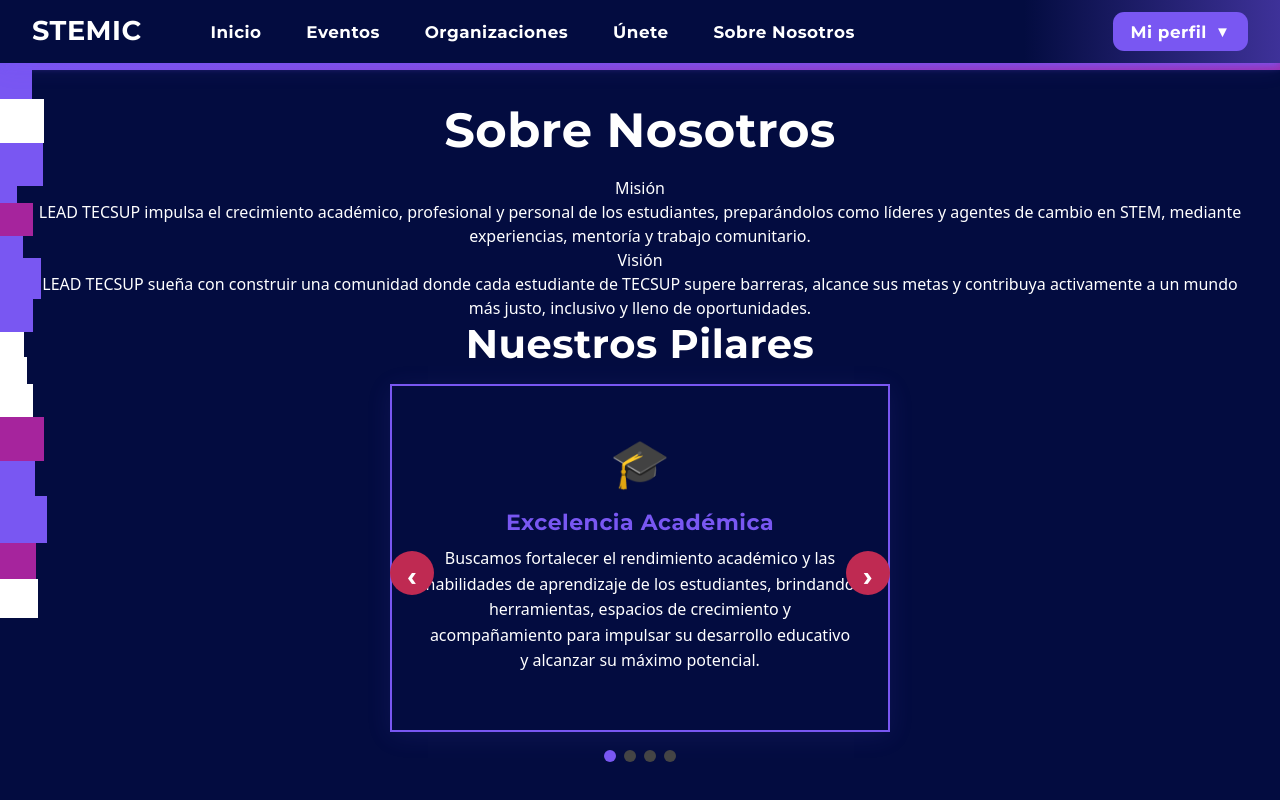
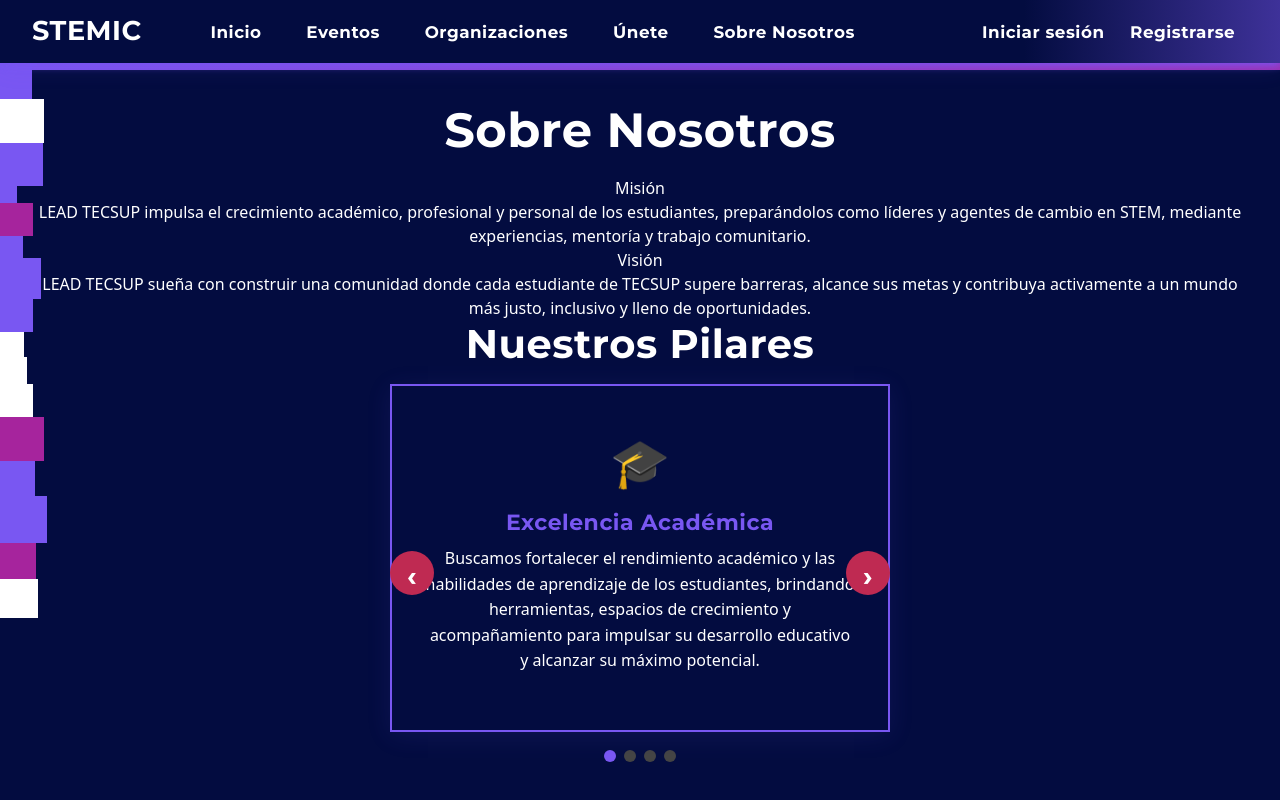
Before and after one commit to RageJohan/Proyecto_de_Tesis_C24_G34_Stemic_Frontend, a React (Vite) app: page /about-us in a window 1280 px wide. Shown: the top 800 px of the page. Built offline with nearby package versions, Linux system fonts and the light colour scheme; no server answers.

Commit message:
Change Header and Routes

```diff
--- a/src/components/Header.jsx
+++ b/src/components/Header.jsx
@@ -1,5 +1,6 @@
 import React, { useState, useEffect } from "react";
 import { useNavigate } from "react-router-dom";
+import { useAuth } from "../context/AuthContext";
 import "../styles/Header.css";
 
 function useIsMobile(breakpoint = 900) {
@@ -17,6 +18,7 @@
   const [navOpen, setNavOpen] = useState(false);
   const navigate = useNavigate();
   const isMobile = useIsMobile();
+  const { logout, isAuthenticated } = useAuth();
 
   const handleNav = (view) => {
     setNavOpen(false);
@@ -55,6 +57,8 @@
         )}
       </div>
       <div className="header-profile">
+        {isAuthenticated ? (
+          <>
             <button className="header-profile-btn" onClick={() => setProfileOpen(v => !v)}>
               Mi perfil <span className="header-profile-caret">▼</span>
             </button>
@@ -62,8 +66,27 @@
               <div className="header-profile-dropdown">
                 <button className="header-profile-item" onClick={() => navigate('/participations')}>Participaciones</button>
                 <button className="header-profile-item" onClick={onProfileUpdate}>Actualizar mi perfil</button>
-            <button className="header-profile-item" onClick={onLogout}>Cerrar sesión</button>
+                <button
+                  className="header-profile-item"
+                  onClick={async () => {
+                    if (onLogout) {
+                      await onLogout();
+                    } else {
+                      logout();
+                      navigate("/login");
+                    }
+                  }}
+                >
+                  Cerrar sesión
+                </button>
               </div>
+            )}
+          </>
+        ) : (
+          <>
+            <button className="header-link" onClick={() => navigate('/login')}>Iniciar sesión</button>
+            <button className="header-link" onClick={() => navigate('/register')}>Registrarse</button>
+          </>
         )}
       </div>
     </header>
--- a/src/routes/AppRouter.jsx
+++ b/src/routes/AppRouter.jsx
@@ -25,15 +25,15 @@
         path="/dashboard"
         element={isAuthenticated ? <Dashboard /> : <Navigate to="/login" replace />}
       />
+      <Route path="/about-us" element={<AboutUs />} />
+      <Route path="/join-us" element={<JoinUs />} />
+      <Route path="/events" element={<Events />} />
+      <Route path="/participations" element={<Participations />} />
       <Route
         path="/"
-        element={<Navigate to={isAuthenticated ? "/dashboard" : "/login"} replace />}
+        element={<Navigate to={isAuthenticated ? "/dashboard" : "/about-us"} replace />}
       />
-  <Route path="/about-us" element={<AboutUs />} />
-  <Route path="/join-us" element={<JoinUs />} />
-  <Route path="/events" element={<Events />} />
-  <Route path="/participations" element={<Participations />} />
-      <Route path="*" element={<Navigate to="/login" replace />} />
+      <Route path="*" element={<Navigate to="/about-us" replace />} />
     </Routes>
   );
 }
```
Lines whose indentation alone changed are shown as unchanged.
